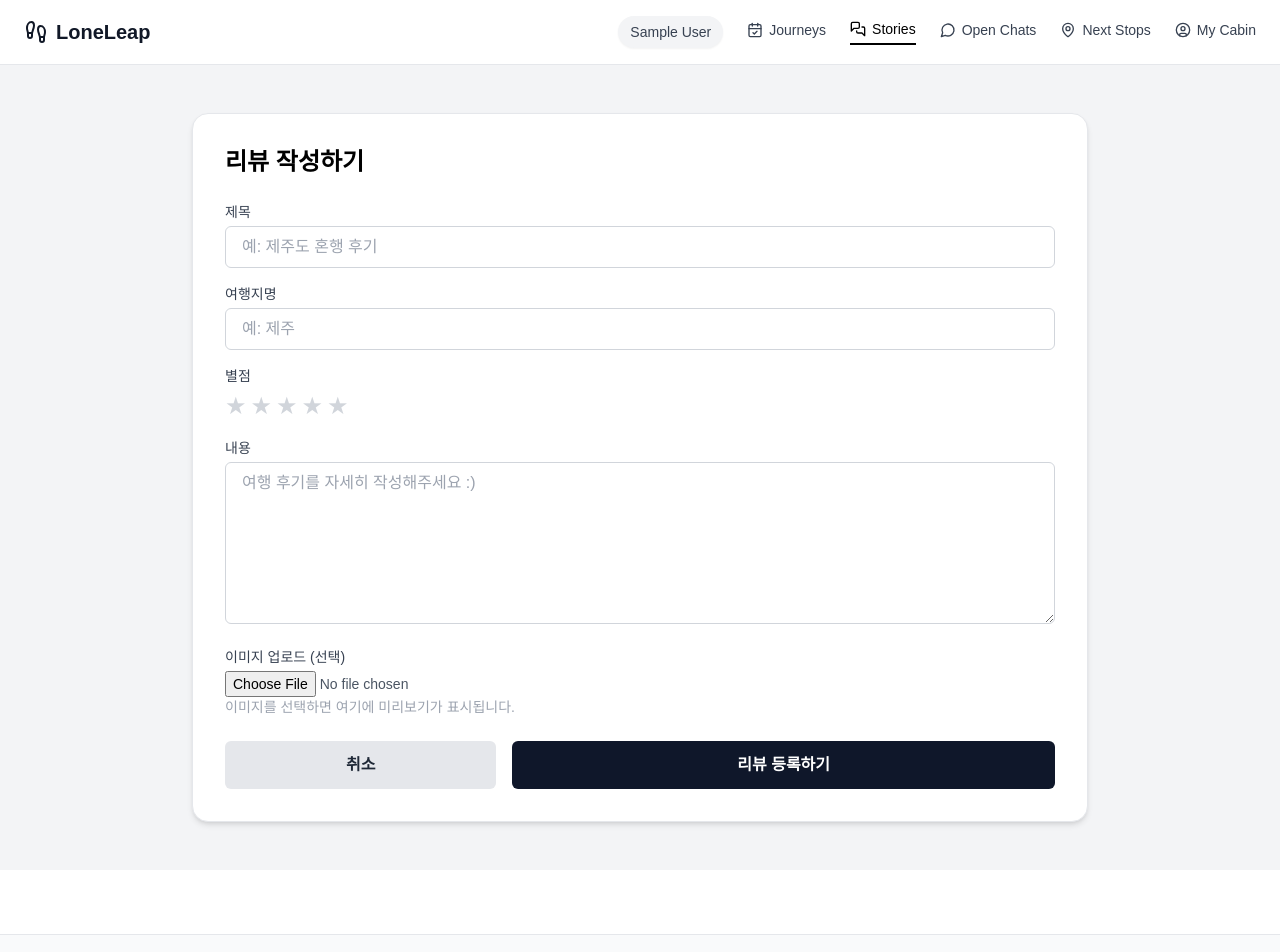
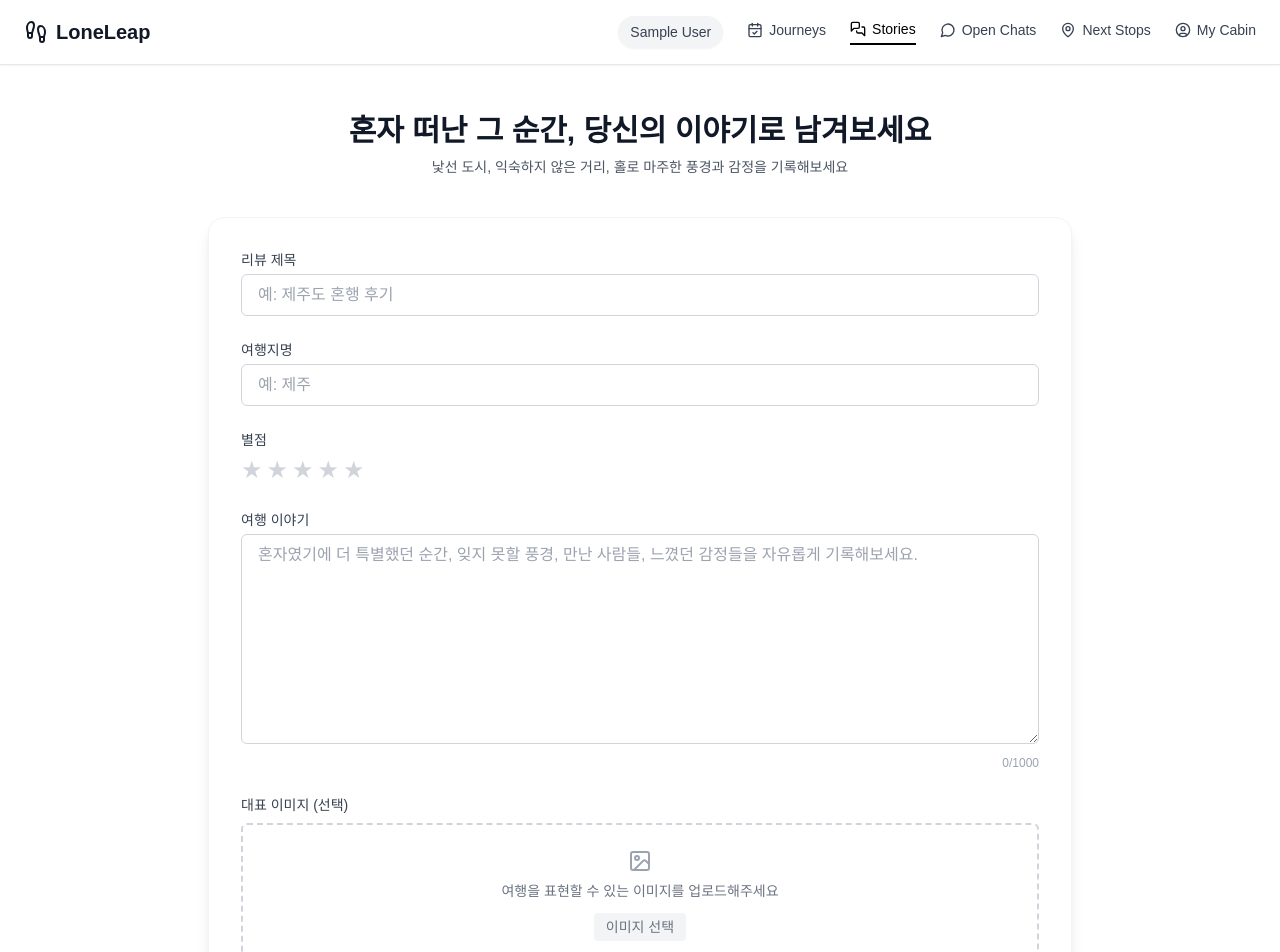
Before and after one commit to devyuu08/loneleap, a React (Vite) app: page /reviews/create in a window 1280 px wide. Shown: the top 952 px of the page. Built offline with nearby package versions, Linux system fonts and the light colour scheme; no server answers; the database is empty; sample sign-in values are in the browser's storage; a web font is replaced by a local one.

Commit message:
feat: 리뷰 작성 폼 리디자인 및 이미지 업로드 컴포넌트 적용

```diff
--- a/src/components/review/ReviewForm.jsx
+++ b/src/components/review/ReviewForm.jsx
@@ -1,6 +1,7 @@
-import React, { useState, useEffect, useCallback } from "react";
+import React, { useState, useCallback } from "react";
 import { useNavigate } from "react-router-dom";
 import RatingInput from "./RatingInput";
+import ImageUploader from "components/common/ImageUploader";
 import useAddReview from "services/queries/review/useAddReview";
 
 const MAX_CONTENT_LENGTH = 1000;
@@ -11,46 +12,23 @@ export default function ReviewForm() {
   const [content, setContent] = useState("");
   const [rating, setRating] = useState(0);
   const [image, setImage] = useState(null);
-  const [imagePreviewUrl, setImagePreviewUrl] = useState(null);
   const [errors, setErrors] = useState({});
   const [submitError, setSubmitError] = useState(null);
   const navigate = useNavigate();
 
   const { addReview, isLoading } = useAddReview({
-    onError: (err) => {
-      setSubmitError(err.message);
-    },
+    onError: (err) => setSubmitError(err.message),
   });
 
-  useEffect(() => {
-    if (image) {
-      const objectUrl = URL.createObjectURL(image);
-      setImagePreviewUrl(objectUrl);
-      return () => URL.revokeObjectURL(objectUrl);
-    }
-  }, [image]);
-
-  const handleImageChange = useCallback((e) => {
-    const file = e.target.files[0];
-    if (
-      file &&
-      file.size <= 5 * 1024 * 1024 &&
-      file.type.startsWith("image/")
-    ) {
-      setImage(file);
-    } else {
-      alert("5MB 이하 이미지 파일만 업로드 가능합니다.");
-    }
-  }, []);
-
-  const handleReviewFormSubmit = useCallback(
+  const handleSubmit = useCallback(
     (e) => {
       e.preventDefault();
       const newErrors = {};
       if (!title) newErrors.title = "제목을 입력해주세요.";
       if (!destination) newErrors.destination = "여행지명을 입력해주세요.";
       if (rating === 0) newErrors.rating = "별점을 선택해주세요.";
-      if (!content) newErrors.content = "내용을 입력해주세요.";
+      if (!content || content.length < 100)
+        newErrors.content = "내용을 100자 이상 입력해주세요.";
       if (Object.keys(newErrors).length > 0) return setErrors(newErrors);
 
       addReview({ title, destination, content, rating, image });
@@ -59,20 +37,27 @@ export default function ReviewForm() {
   );
 
   return (
+    <>
+      <section className="max-w-4xl mx-auto px-4 py-12">
+        {/* 상단 안내 문구 */}
+        <div className="text-center mb-10">
+          <h2 className="text-3xl font-semibold text-gray-900">
+            혼자 떠난 그 순간, 당신의 이야기로 남겨보세요
+          </h2>
+          <p className="text-sm text-gray-600 mt-2">
+            낯선 도시, 익숙하지 않은 거리, 홀로 마주한 풍경과 감정을
+            기록해보세요
+          </p>
+        </div>
+
         <form
-      onSubmit={handleReviewFormSubmit}
-      className="bg-white p-8 rounded-2xl shadow-md border max-w-4xl mx-auto"
+          onSubmit={handleSubmit}
+          className="space-y-6 bg-white p-8 rounded-2xl shadow-lg border border-gray-100"
         >
-      <h2 className="text-2xl font-bold mb-6">리뷰 작성하기</h2>
-
-      {submitError && (
-        <p className="text-red-700 text-sm mb-4">{submitError}</p>
-      )}
-
           {/* 제목 */}
-      <div className="mb-4">
+          <div>
             <label className="block text-sm font-medium text-gray-700 mb-1">
-          제목
+              리뷰 제목
             </label>
             <input
               type="text"
@@ -81,15 +66,15 @@ export default function ReviewForm() {
               placeholder="예: 제주도 혼행 후기"
               className={`w-full border ${
                 errors.title ? "border-red-500" : "border-gray-300"
-          } rounded-md px-4 py-2 placeholder-gray-400 focus:outline-none focus:ring-2 focus:ring-blue-500`}
+              } rounded-md px-4 py-2 placeholder-gray-400 focus:outline-none focus:ring-1 focus:ring-black`}
             />
             {errors.title && (
-          <p className="mt-1 text-sm text-red-500">{errors.title}</p>
+              <p className="text-sm text-red-500 mt-1">{errors.title}</p>
             )}
           </div>
 
           {/* 여행지명 */}
-      <div className="mb-4">
+          <div>
             <label className="block text-sm font-medium text-gray-700 mb-1">
               여행지명
             </label>
@@ -100,94 +85,94 @@ export default function ReviewForm() {
               placeholder="예: 제주"
               className={`w-full border ${
                 errors.destination ? "border-red-500" : "border-gray-300"
-          } rounded-md px-4 py-2 placeholder-gray-400 focus:outline-none focus:ring-2 focus:ring-blue-500`}
+              } rounded-md px-4 py-2 placeholder-gray-400 focus:outline-none focus:ring-1 focus:ring-black`}
             />
             {errors.destination && (
-          <p className="mt-1 text-sm text-red-500">{errors.destination}</p>
+              <p className="text-sm text-red-500 mt-1">{errors.destination}</p>
             )}
           </div>
 
           {/* 별점 */}
-      <div className="mb-4">
+          <div>
             <label className="block text-sm font-medium text-gray-700 mb-1">
               별점
             </label>
             <RatingInput value={rating} onChange={setRating} />
             {errors.rating && (
-          <p className="mt-1 text-sm text-red-500">{errors.rating}</p>
+              <p className="text-sm text-red-500 mt-1">{errors.rating}</p>
             )}
           </div>
 
           {/* 내용 */}
-      <div className="mb-4">
+          <div>
             <label className="block text-sm font-medium text-gray-700 mb-1">
-          내용
+              여행 이야기
             </label>
             <textarea
               value={content}
               onChange={(e) => setContent(e.target.value)}
-          placeholder="여행 후기를 자세히 작성해주세요 :)"
-          rows={6}
+              placeholder="혼자였기에 더 특별했던 순간, 잊지 못할 풍경, 만난 사람들, 느꼈던 감정들을 자유롭게 기록해보세요."
+              rows={8}
               maxLength={MAX_CONTENT_LENGTH}
               className={`w-full border ${
                 errors.content ? "border-red-500" : "border-gray-300"
-          } rounded-md px-4 py-2 placeholder-gray-400 focus:outline-none focus:ring-2 focus:ring-blue-500`}
+              } rounded-md px-4 py-2 placeholder-gray-400 focus:outline-none focus:ring-1 focus:ring-black`}
             />
             {errors.content && (
-          <p className="mt-1 text-sm text-red-500">{errors.content}</p>
+              <p className="text-sm text-red-500 mt-1">{errors.content}</p>
             )}
-        {content && (
-          <p className="mt-1 text-xs text-gray-500 text-right">
+            <p className="text-xs text-gray-400 text-right mt-1">
               {content.length}/1000
             </p>
-        )}
           </div>
 
           {/* 이미지 업로드 */}
-      <div className="mb-6">
-        <label className="block text-sm font-medium text-gray-700 mb-1">
-          이미지 업로드 (선택)
-        </label>
-        <input
-          type="file"
-          accept="image/*"
-          onChange={handleImageChange}
-          className="text-sm text-gray-600"
-        />
-        {imagePreviewUrl ? (
-          <img
-            src={imagePreviewUrl}
-            alt="미리보기"
-            onError={(e) => {
-              e.target.onerror = null;
-              e.target.src = "/free-icon-no-pictures-3875148.png";
-            }}
-            className="w-32 h-32 object-cover rounded-lg border mt-2"
-          />
-        ) : (
-          <p className="text-sm text-gray-400">
-            이미지를 선택하면 여기에 미리보기가 표시됩니다.
-          </p>
-        )}
-      </div>
+          <ImageUploader imageFile={image} onChange={setImage} />
 
-      {/* 버튼 */}
-      <div className="flex gap-4 mt-6">
+          {/* 제출 버튼 */}
+          <div className="flex justify-end gap-3 pt-4">
             <button
               type="button"
               onClick={() => navigate("/reviews")}
-          className="w-1/3 bg-gray-200 text-gray-800 font-semibold py-3 rounded-md hover:bg-gray-300 transition"
+              className="px-5 py-2.5 text-sm rounded-md bg-gray-100 text-gray-800 hover:bg-gray-200"
             >
               취소
             </button>
             <button
               type="submit"
               disabled={isLoading}
-          className="w-2/3 bg-[#0F172A] text-white font-semibold py-3 rounded-md hover:bg-[#1E293B] transition disabled:opacity-50"
+              className="px-5 py-2.5 text-sm rounded-md bg-black text-white hover:bg-gray-900 transition disabled:opacity-50"
             >
-          {isLoading ? "등록 중..." : "리뷰 등록하기"}
+              {isLoading ? "등록 중..." : "리뷰 등록"}
             </button>
           </div>
+
+          {/* 제출 에러 */}
+          {submitError && (
+            <p className="text-center text-sm text-red-600 mt-2">
+              {submitError}
+            </p>
+          )}
         </form>
+
+        {/* 리뷰 작성 안내 박스 */}
+        <div className="mt-12 max-w-3xl mx-auto bg-gray-50 text-sm text-gray-600 px-6 py-5 rounded-xl shadow-sm leading-relaxed">
+          <p className="font-semibold text-gray-800 mb-2">리뷰 작성 안내</p>
+          <ul className="list-disc list-inside space-y-1">
+            <li>
+              리뷰 등록 후에도 이미지를 추가하거나 내용을 수정할 수 있습니다.
+            </li>
+            <li>
+              여행 일정을 상세히 전달해주세요. 솔직한 감정과 장소 소개가 다른
+              혼행자에게 큰 도움이 됩니다.
+            </li>
+            <li>
+              작성된 리뷰는 개인 마이페이지 또는 리뷰 리스트에서 확인할 수
+              있습니다.
+            </li>
+          </ul>
+        </div>
+      </section>
+    </>
   );
 }
--- a/src/pages/review/Create.jsx
+++ b/src/pages/review/Create.jsx
@@ -1,9 +1,5 @@
 import ReviewForm from "components/review/ReviewForm";
 
 export default function CreateReviewPage() {
-  return (
-    <div className="min-h-screen bg-gray-100 py-12 px-4">
-      <ReviewForm />
-    </div>
-  );
+  return <ReviewForm />;
 }
```
Lines whose indentation alone changed are shown as unchanged.
